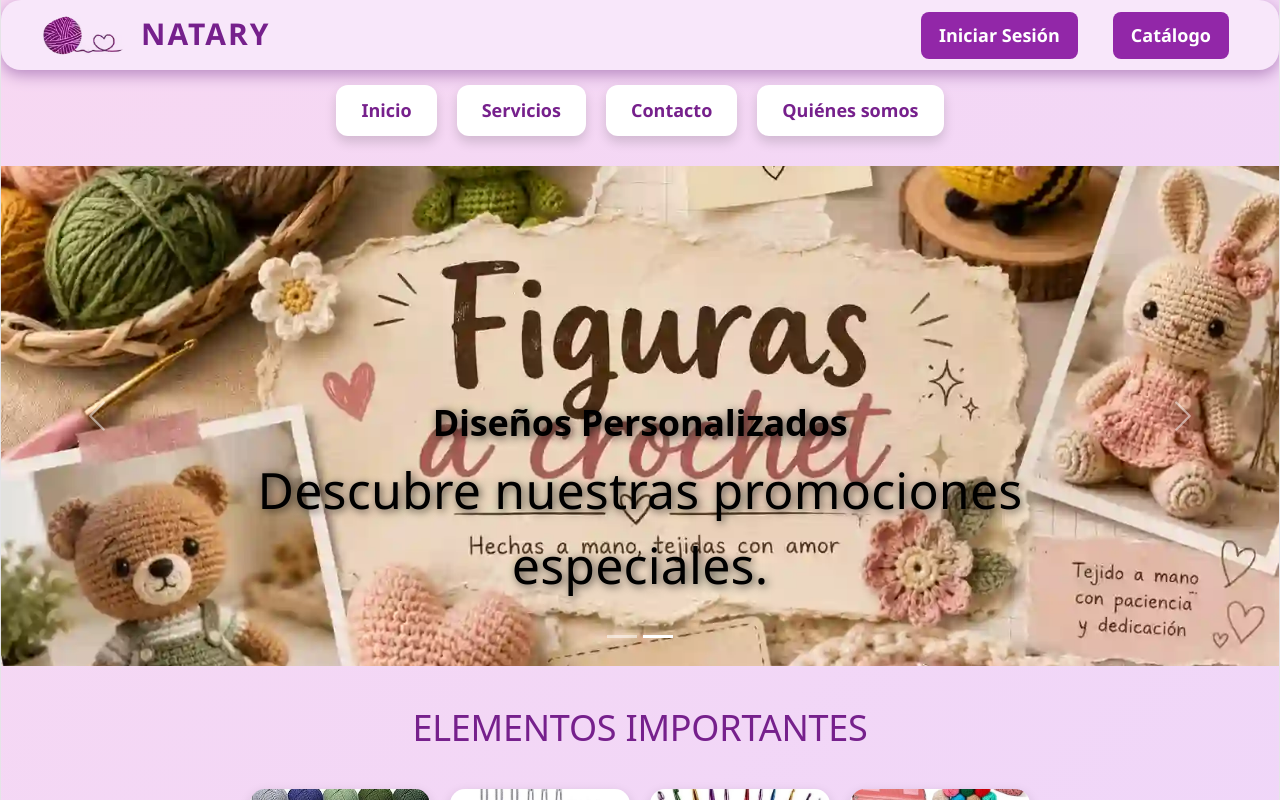
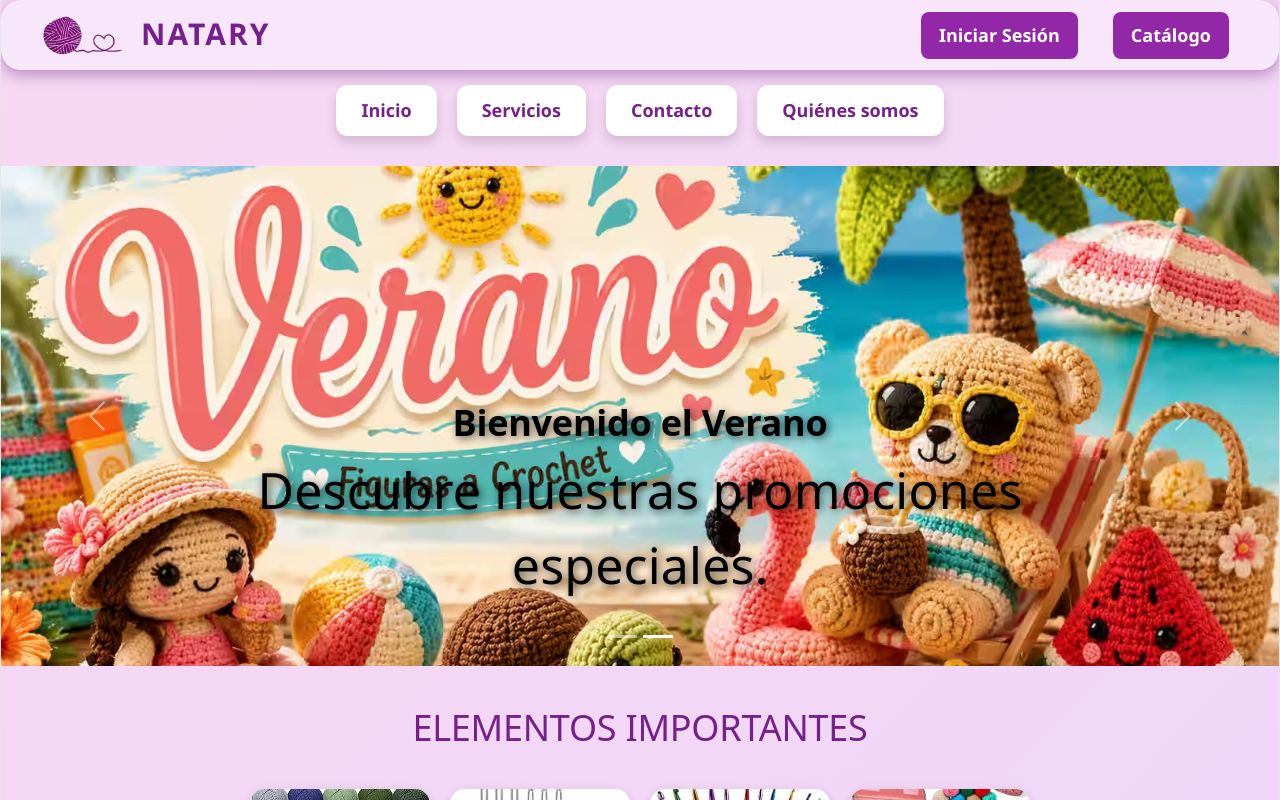
Before and after one commit to AriCorralesCorpus/natary, a React (Vite) app in the folder natary-frontend/: page / in a window 1280 px wide. Shown: the top 800 px of the page. Built offline with nearby package versions, Linux system fonts and the light colour scheme; no server answers.

Commit message:
Agregar banner de verano

```diff
--- a/natary-frontend/src/pages/Index.jsx
+++ b/natary-frontend/src/pages/Index.jsx
@@ -3,6 +3,7 @@ import "bootstrap/dist/css/bootstrap.min.css";
 import Carousel from "react-bootstrap/Carousel";
 import bannerSanValentin from "../assets/banner_san_valentin.avif";
 import bannerPrimavera from "../assets/banner_primavera.avif";
+import bannerVerano from "../assets/banner_verano.avif";
 import bannerHalloween from "../assets/banner_halloween.avif";
 import bannerNavidad from "../assets/banner_navidad.avif";
 import banner1 from "../assets/banner_principal.webp";
@@ -88,6 +89,13 @@ useEffect(() => {
 
         setBannerEvento(bannerPrimavera);
         setMensajeEvento("Bienvenida Primavera");
+
+    }
+
+    else if (mes >= 6 && mes <= 8) {
+
+        setBannerEvento(bannerVerano);
+        setMensajeEvento("Bienvenido el Verano");
 
     }
 
```
Also changed, not shown: natary-frontend/src/assets/banner_principal.webp, natary-frontend/src/assets/banner_verano.avif (added).
